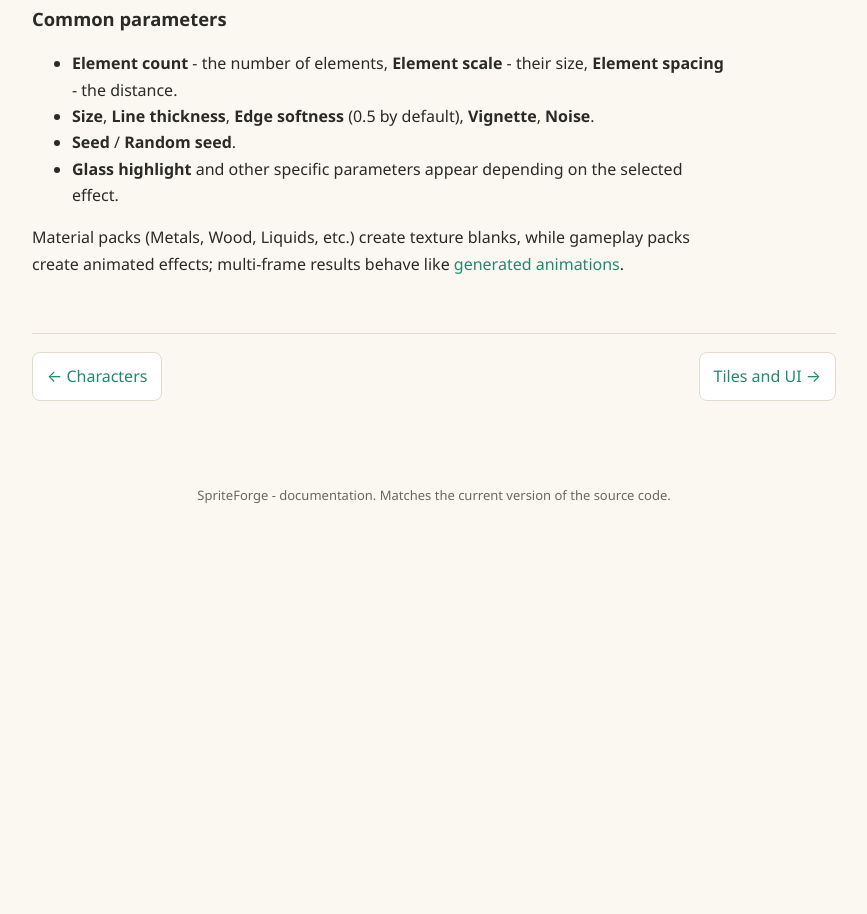
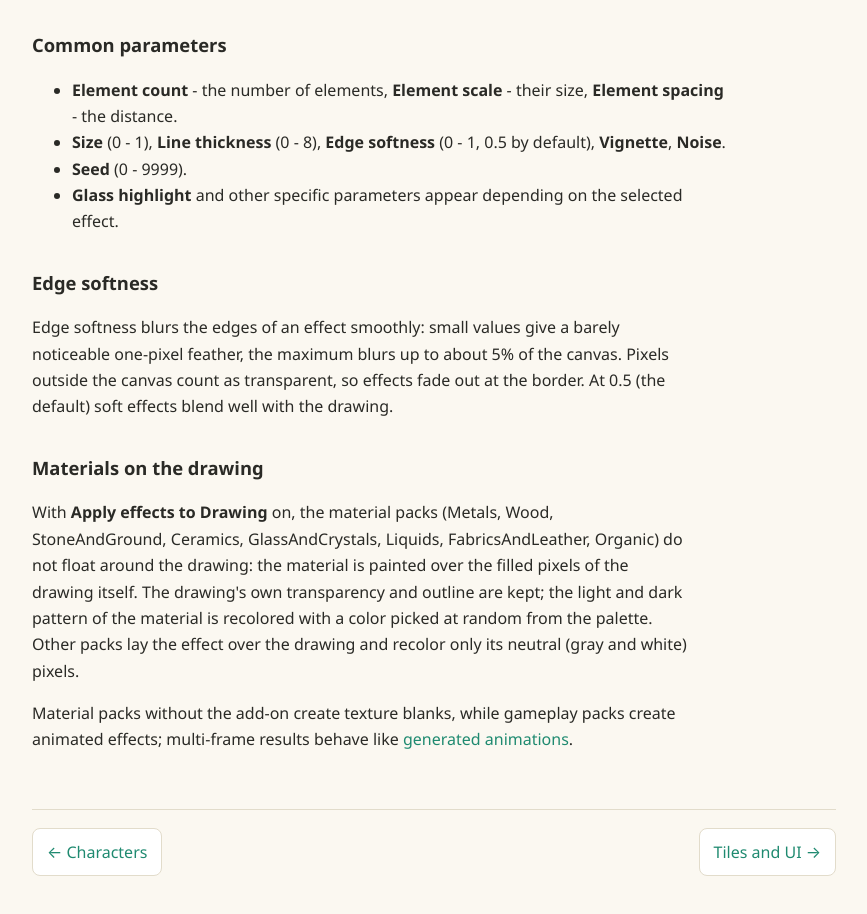
Before and after one commit to W-I-W/SpriteForge-docs, a plain HTML site: page furniture-effects.html in a window 1280 px wide. Shown: the part 1940-2854 px from the top of the page, without its empty margins (342-1209 px from the left). Before the commit the page ends 2470 px from the top, so only its background shows below. Drawn offline with Linux system fonts and the light colour scheme.

Commit message:
Docs: update Effects (materials on drawing, edge softness, effect names)

```diff
--- a/furniture-effects.html
+++ b/furniture-effects.html
@@ -31,11 +31,11 @@
   </ul>
 
   <h2>Effects</h2>
-  <p>The <b>Effects</b> mode and the <b>Effect settings</b> window. Effects are organized into packs (<i>Effect pack</i>); a particular effect is chosen inside a pack. The <b>Apply effects to Drawing</b> checkbox at the top of the window runs generation of the whole effect pack from the drawing on the canvas. Next to it is <b>Fit effects to drawing</b> (active only while the add-on is on): each effect is scaled to the size of the drawing and centered on the drawing rather than on the canvas. Effects have readable names (for example "Lens Flare H"). The parameters are reset with the arrows next to the values.</p>
+  <p>The <b>Effects</b> mode and the <b>Effect settings</b> window. Effects are organized into packs (<i>Effect pack</i>); a particular effect is chosen inside a pack. The <b>Apply effects to Drawing</b> checkbox at the top of the window runs generation of the whole effect pack from the drawing on the canvas. Next to it is <b>Fit effects to drawing</b> (active only while the add-on is on): each effect is scaled to the size of the drawing and centered on the drawing rather than on the canvas. The name of the effect that produced a result is shown on its card in the Generated sprites window (appended to the card name, for example "Lens Flare H"). The parameters are reset with the arrows next to the values.</p>
   <h3>Effect packs</h3>
   <div class="table-wrap"><table>
     <tr><th>Group</th><th>Packs</th></tr>
-    <tr><td>Gameplay effects</td><td>Combat, GameFeedback (feedback: hits, pickups), StatusEffects, Movement, Gameplay</td></tr>
+    <tr><td>Gameplay effects</td><td>Combat, GameFeedback (feedback: hits, pickups), StatusEffects, Movement</td></tr>
     <tr><td>Elements and nature</td><td>Elemental, Nature, Environment, MagicAndEnergy</td></tr>
     <tr><td>Light</td><td>StarsAndFlares (stars and flares), Geometry</td></tr>
     <tr><td>Materials</td><td>Metals, Wood, StoneAndGround, Ceramics, GlassAndCrystals, Liquids, FabricsAndLeather, Organic</td></tr>
@@ -43,11 +43,15 @@
   <h3>Common parameters</h3>
   <ul>
     <li><b>Element count</b> - the number of elements, <b>Element scale</b> - their size, <b>Element spacing</b> - the distance.</li>
-    <li><b>Size</b>, <b>Line thickness</b>, <b>Edge softness</b> (0.5 by default), <b>Vignette</b>, <b>Noise</b>.</li>
-    <li><b>Seed</b> / <b>Random seed</b>.</li>
+    <li><b>Size</b> (0 - 1), <b>Line thickness</b> (0 - 8), <b>Edge softness</b> (0 - 1, 0.5 by default), <b>Vignette</b>, <b>Noise</b>.</li>
+    <li><b>Seed</b> (0 - 9999).</li>
     <li><b>Glass highlight</b> and other specific parameters appear depending on the selected effect.</li>
   </ul>
-  <p>Material packs (Metals, Wood, Liquids, etc.) create texture blanks, while gameplay packs create animated effects; multi-frame results behave like <a href="library.html">generated animations</a>.</p>
+  <h3>Edge softness</h3>
+  <p>Edge softness blurs the edges of an effect smoothly: small values give a barely noticeable one-pixel feather, the maximum blurs up to about 5% of the canvas. Pixels outside the canvas count as transparent, so effects fade out at the border. At 0.5 (the default) soft effects blend well with the drawing.</p>
+  <h3>Materials on the drawing</h3>
+  <p>With <b>Apply effects to Drawing</b> on, the material packs (Metals, Wood, StoneAndGround, Ceramics, GlassAndCrystals, Liquids, FabricsAndLeather, Organic) do not float around the drawing: the material is painted over the filled pixels of the drawing itself. The drawing's own transparency and outline are kept; the light and dark pattern of the material is recolored with a color picked at random from the palette. Other packs lay the effect over the drawing and recolor only its neutral (gray and white) pixels.</p>
+  <p>Material packs without the add-on create texture blanks, while gameplay packs create animated effects; multi-frame results behave like <a href="library.html">generated animations</a>.</p>
 </main>
 <script src="assets/search-index.js"></script>
 <script src="assets/app.js"></script>
```
Also changed, not shown: ru/furniture-effects.html (+9 -5 lines).
